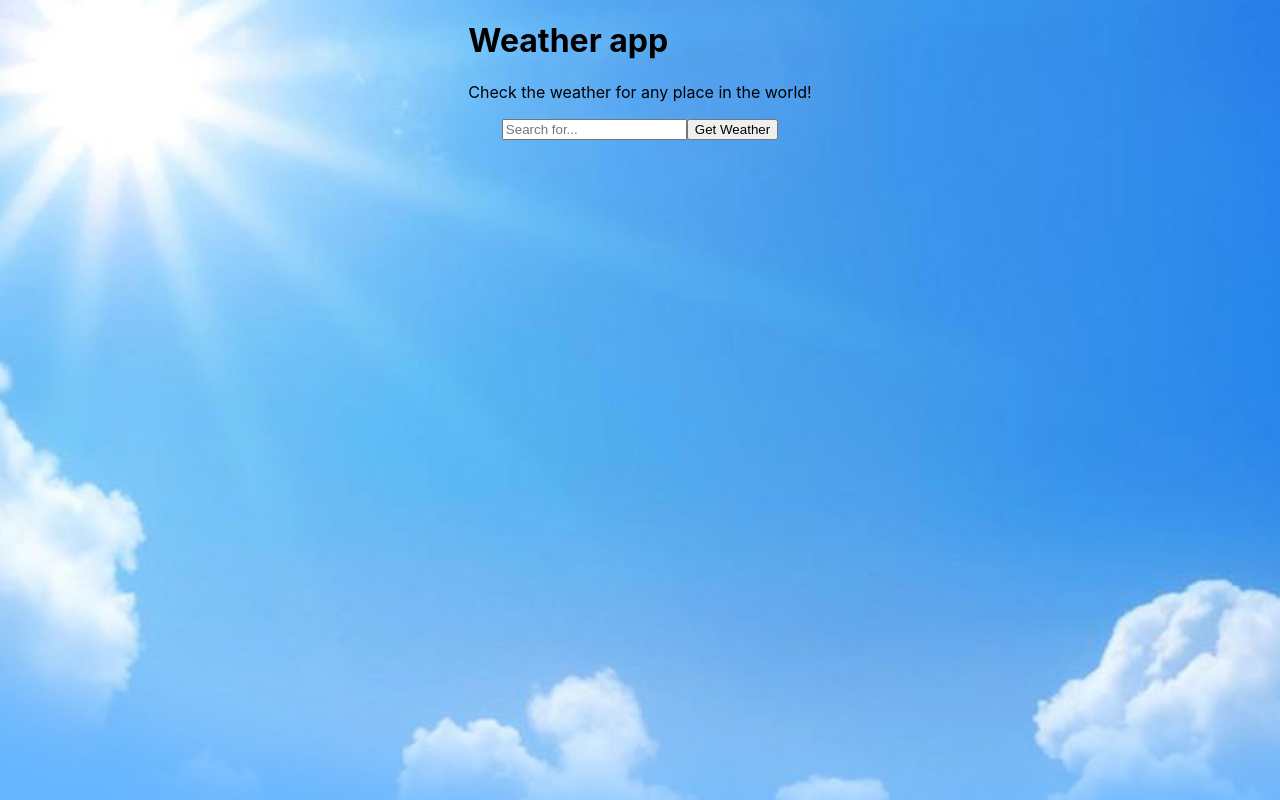
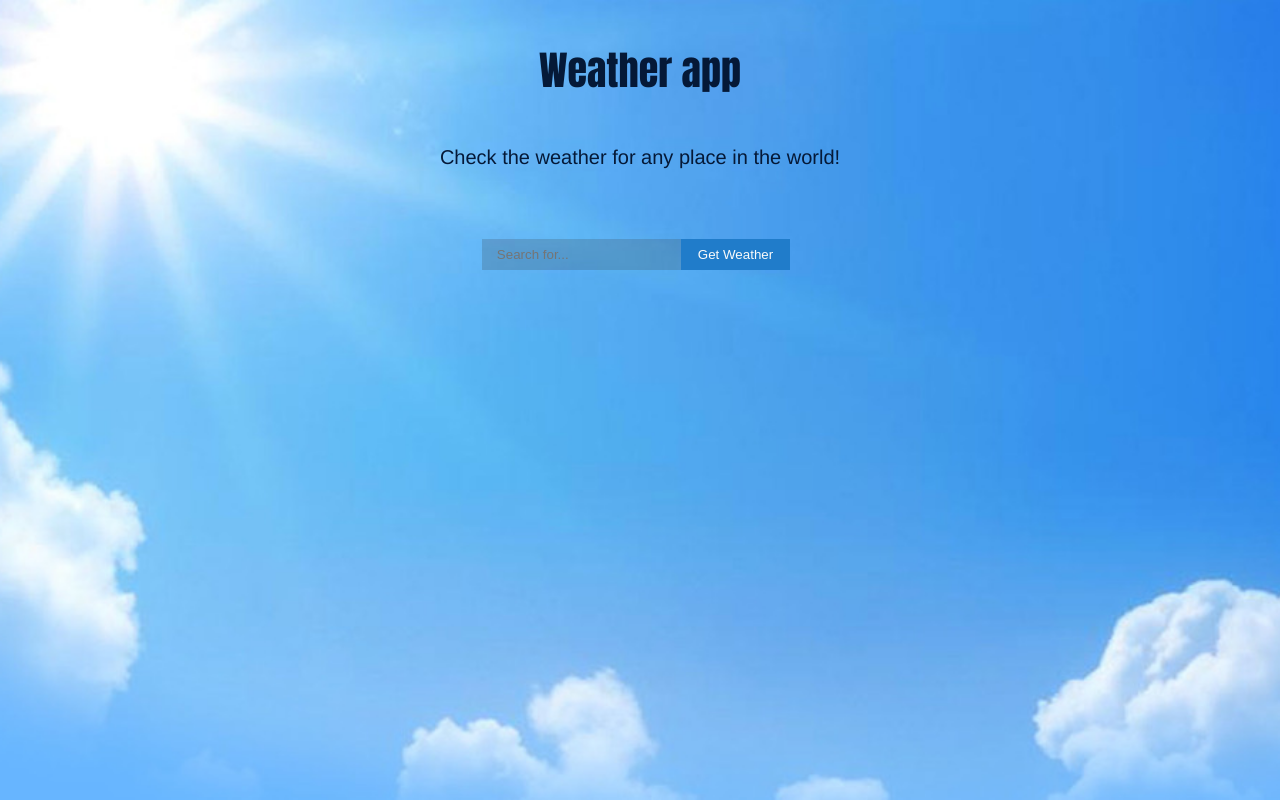
Before and after one commit to rafallukasik123/weather, a React (Create React App) app: page / in a window 1280 px wide. Built offline with nearby package versions, Linux system fonts and the light colour scheme.

Commit message:
add css style-final

```diff
--- a/src/components/Form.js
+++ b/src/components/Form.js
@@ -1,5 +1,6 @@
 import React, { Component } from 'react';
 import name from '../city.list.json';
+import title from '../style/form.scss';
 const citylist = [];
 
 class Form extends Component {
@@ -46,11 +47,11 @@ suggestions = () => {
         </li>
 
       ))
-      if(options.length<30){
-        return <ul>{options}</ul>
+      if(options.length<15){
+        return <ul className="ul_list">{options}</ul>
       }
       else{
-        return <ul></ul>;
+        return <ul ></ul>;
       }
 
 
@@ -95,34 +96,31 @@ componentDidMount(){
 
   });
 
-  /*promise1.then(
-    citylist.forEach(element => {
-      console.log(element);
-    })
-  );*/
-
-
-
 
 }
 
   render() {
 
 
-console.log(citylist.length);
+
 
 
     return (
 
-       <form onSubmit={this.props.input_submit}>
+       <form className="form"  onSubmit={this.props.input_submit}>
+
+      <div>
          <input
+        className="search"
          placeholder="Search for..."
        onInput={this.filterCity.bind(this)}
         onChange={this.props.changeinput}
-
+        required
 
        />
-       <input type="submit" value="Get Weather"/>
+       <input className="button" type="submit" value="Get Weather"/>
+
+       </div>
        <this.suggestions/>
 
        </form>
--- a/src/components/Title.js
+++ b/src/components/Title.js
@@ -1,5 +1,5 @@
 import React, { Component } from 'react';
-
+import title from '../style/title.scss';
 
 
 class Title extends Component {
--- a/src/components/Weather.js
+++ b/src/components/Weather.js
@@ -1,5 +1,5 @@
 import React, { Component } from 'react';
-
+import weather from '../style/weather.scss';
 
 class Weather extends Component {
 constructor(props){
@@ -22,7 +22,7 @@ constructor(props){
       );
     }
     else{
-console.log(this.props.object);
+//console.log(this.props.object);
 
 
 
@@ -50,17 +50,17 @@ console.log(this.props.object);
 
 
       return (
-        <section>
-                <div>
-                <p> <span>Location:</span>  <span>{location}</span>  </p>
+        <section className="wheather_section">
+                <div className="wheather">
+                <p className="wheather_location"> <h2>Location:</h2>  <span>{location}</span>  </p>
                 <p> <span>Weather last update <span>{time}</span>:</span>  <span>{main}</span>  : <span>{description}</span> </p>
-                <div><img src={iconurlnow} alt="icon weather"/>  <span>Current temperature : {temperature} &#8451; </span>    </div>
+                <div className="wheather_icon"><img src={iconurlnow} alt="icon weather"/>  <span>Current temperature : {temperature} &#8451; </span>    </div>
                 </div>
 
-                  <div>
+                  <div className="wheather">
                     <h2>Next hours</h2>
                     <p> <span>Weather next update <span>{time2}</span>:</span>  <span>{main2}</span>  : <span>{description2}</span> </p>
-                <div><img src={iconurlnow2} alt="icon weather"/>  <span>Predicted temperature : {temperature2} &#8451; </span>    </div>
+                <div className="wheather_icon"><img src={iconurlnow2} alt="icon weather"/>  <span>Predicted temperature : {temperature2} &#8451; </span>    </div>
 
                   </div>
         </section>
--- /dev/null
+++ b/src/style/form.scss
@@ -0,0 +1,43 @@
+.form {
+    width:500px;
+    margin:50px auto;
+    display: flex;
+    flex-direction: column;
+    justify-content: center;
+    align-items: center;
+    height: auto;
+    .search {
+        padding:8px 15px;
+        background:rgba(50, 50, 50, 0.2);
+        border:0px solid #dbdbdb;
+    }
+    .button {
+        position:relative;
+        padding:6px 15px;
+        left:-8px;
+        border:2px solid #207cca;
+        background-color:#207cca;
+        color:#fafafa;
+        transition: 2s;
+    }
+    .button:hover  {
+        background-color:#fafafa;
+        color:#207cca;
+        transform: scale(1.1);
+        transition: 2s;
+    }
+
+    .ul_list{
+        padding: 2%;
+        li{
+
+            padding: 3%;
+            color : #051937;
+            font-size: 20px;
+        font-family: 'Franklin Gothic Medium', 'Arial Narrow', Arial, sans-serif;
+        }
+
+    }
+
+
+}
--- a/src/style/main.scss
+++ b/src/style/main.scss
@@ -5,6 +5,7 @@ body,html{
     background-position: center;
     background-repeat: no-repeat;
     background-size: cover;
+
 }
 
 .App{
@@ -13,5 +14,11 @@ body,html{
     grid-template-columns: auto;
     grid-template-rows: auto auto auto;
     justify-items: center;
+    align-items: center;
     height: 100%;
+    padding: 1%;
+    min-width: 520px;
 }
+* {
+    box-sizing: border-box;
+}
--- /dev/null
+++ b/src/style/title.scss
@@ -0,0 +1,17 @@
+header{
+    display: flex;
+    flex-direction: column;
+    align-items: center;
+    justify-content: center;
+
+    h1{
+        font-family: Impact, Haettenschweiler, 'Arial Narrow Bold', sans-serif;
+        font-size: 40px;
+        color : #051937;
+    }
+    p{
+        font-size: 20px;
+        font-family: 'Franklin Gothic Medium', 'Arial Narrow', Arial, sans-serif;
+        color : #051937;
+    }
+}
--- /dev/null
+++ b/src/style/weather.scss
@@ -0,0 +1,30 @@
+.wheather{
+    display: flex;
+    flex-direction: column;
+    align-items: center;
+    justify-content: center;
+    font-family: Impact, Haettenschweiler, 'Arial Narrow Bold', sans-serif;
+    color : #051937;
+
+    .wheather_location{
+        display: flex;
+        align-items: center;
+        justify-content: center;
+        padding: 3%;
+        span{
+            padding: 5%;
+            font-family: Impact, Haettenschweiler, 'Arial Narrow Bold', sans-serif;
+            font-size: 30px;
+        }
+    }
+
+    .wheather_icon{
+
+        display: flex;
+        flex-direction: row;
+        align-items: center;
+        justify-content: center;
+    }
+
+
+}
```
